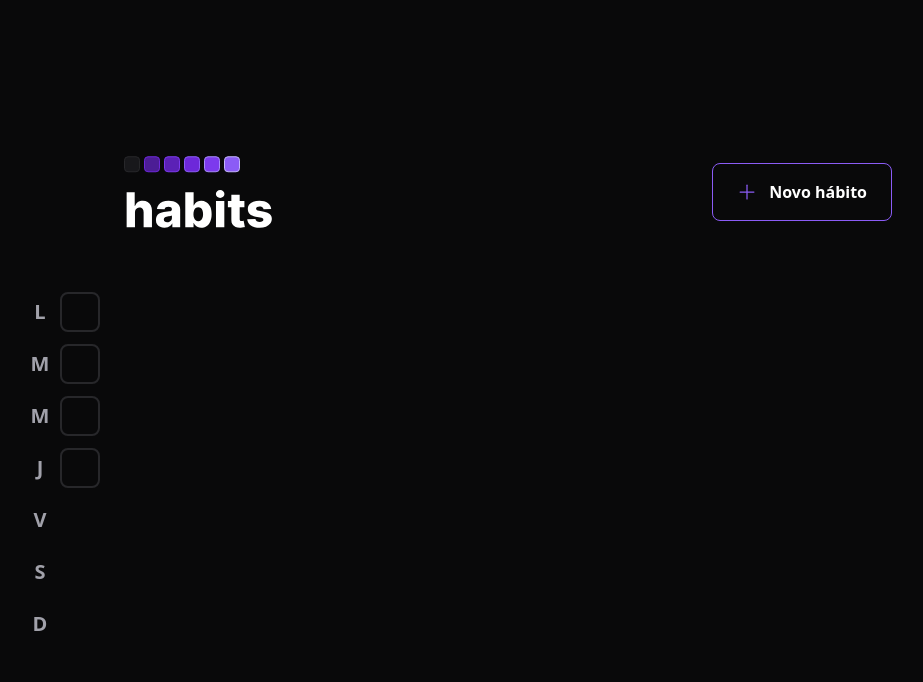
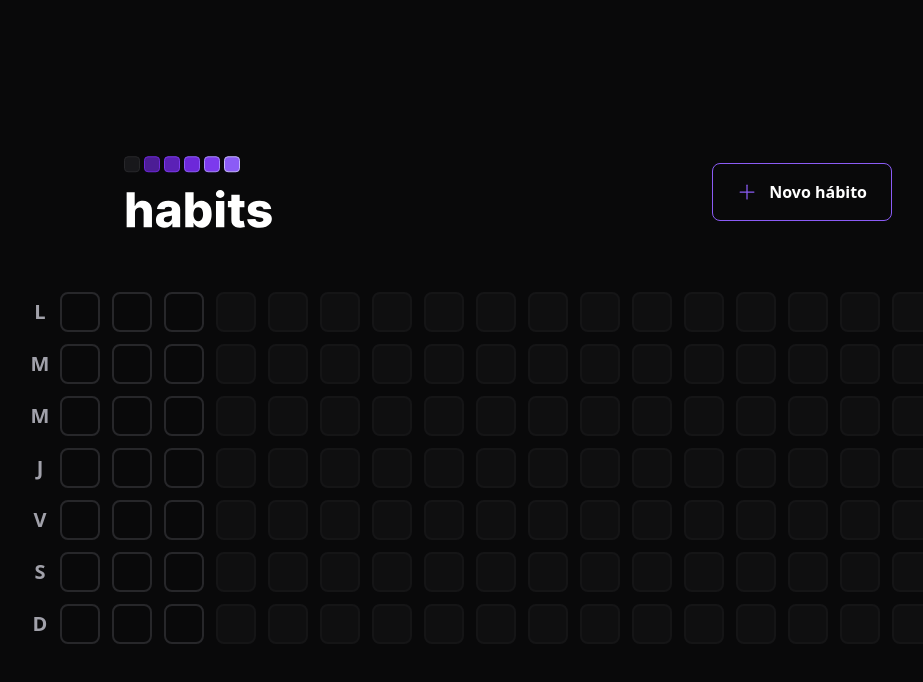
Before and after one commit to esiammd/nlw-setup, a React (Vite) app in the folder web/: page / in a window 1280 px wide. Shown: the top 682 px of the page, without its empty margins (132-1055 px from the left). Built offline with nearby package versions, Linux system fonts and the light colour scheme.

Commit message:
feat(web): fill in days on screen

```diff
--- a/web/src/components/SummaryTable.tsx
+++ b/web/src/components/SummaryTable.tsx
@@ -1,6 +1,11 @@
+import { generateDatesFromYearBeginning } from "../utils/generate-dates-from-year-beginning";
+
 import { HabitDay } from "./HabitDay";
 
 const weekDays = ['L', 'M', 'M', 'J', 'V', 'S', 'D'];
+const summaryDates = generateDatesFromYearBeginning();
+const minimumSummaryDatesSize = 18 * 7;
+const amountOfDaysToFill = minimumSummaryDatesSize - summaryDates.length;
 
 export function SummaryTable() {
     return (
@@ -19,10 +24,18 @@
             </div>
 
             <div className="grid grid-rows-7 grid-flow-col gap-3">
-                <HabitDay />
-                <HabitDay />
-                <HabitDay />
-                <HabitDay />
+                {summaryDates.map(date => {
+                    return <HabitDay key={date.toString()} />;
+                })}
+
+                {amountOfDaysToFill > 0 && Array.from({ length: amountOfDaysToFill }).map((_, index) => {
+                    return (
+                        <div
+                            key={index}
+                            className="w-10 h-10 bg-zinc-900 border-2 border-zinc-800 rounded-lg opacity-40 cursor-not-allowed"
+                        />
+                    );
+                })}
             </div>
         </div>
     );
```
